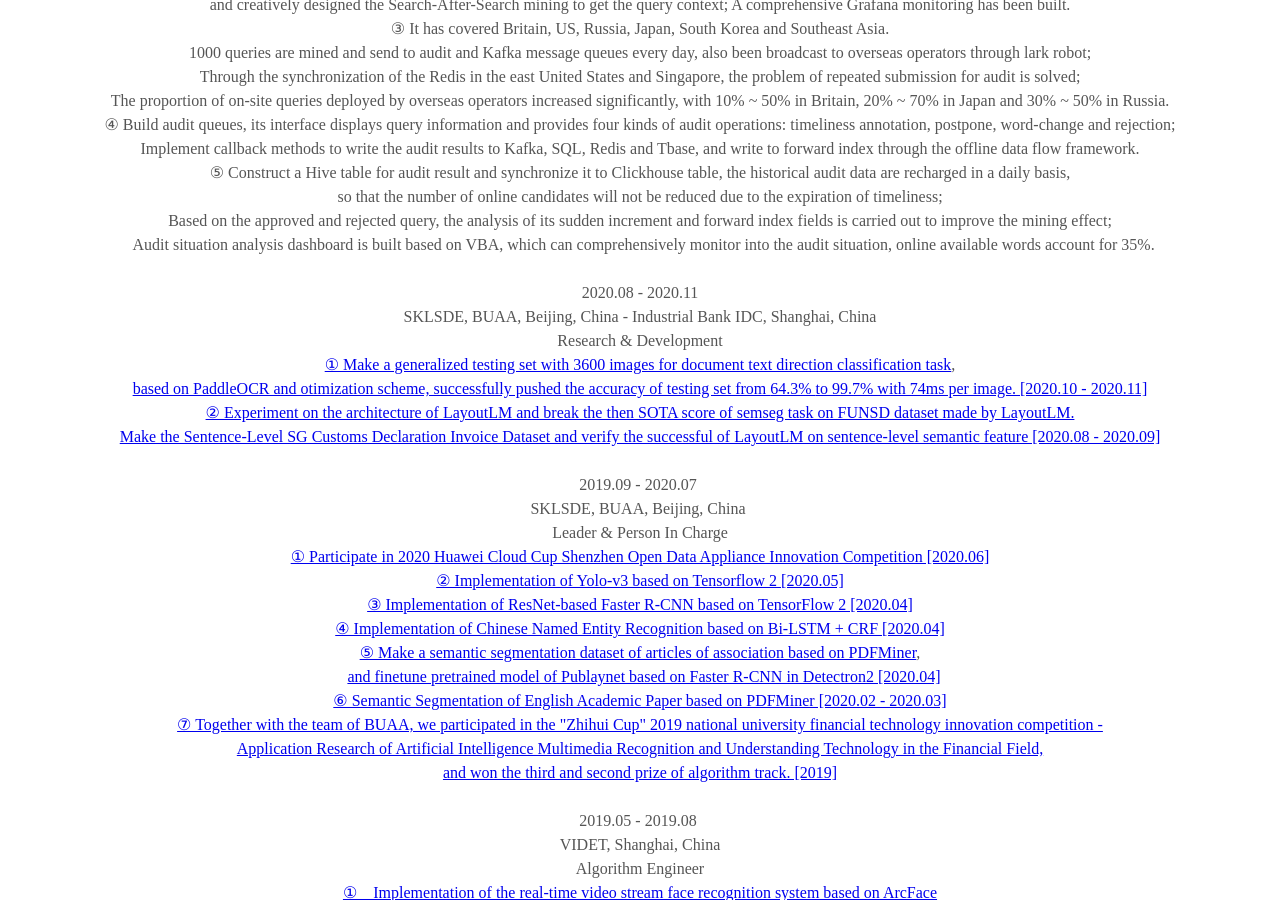
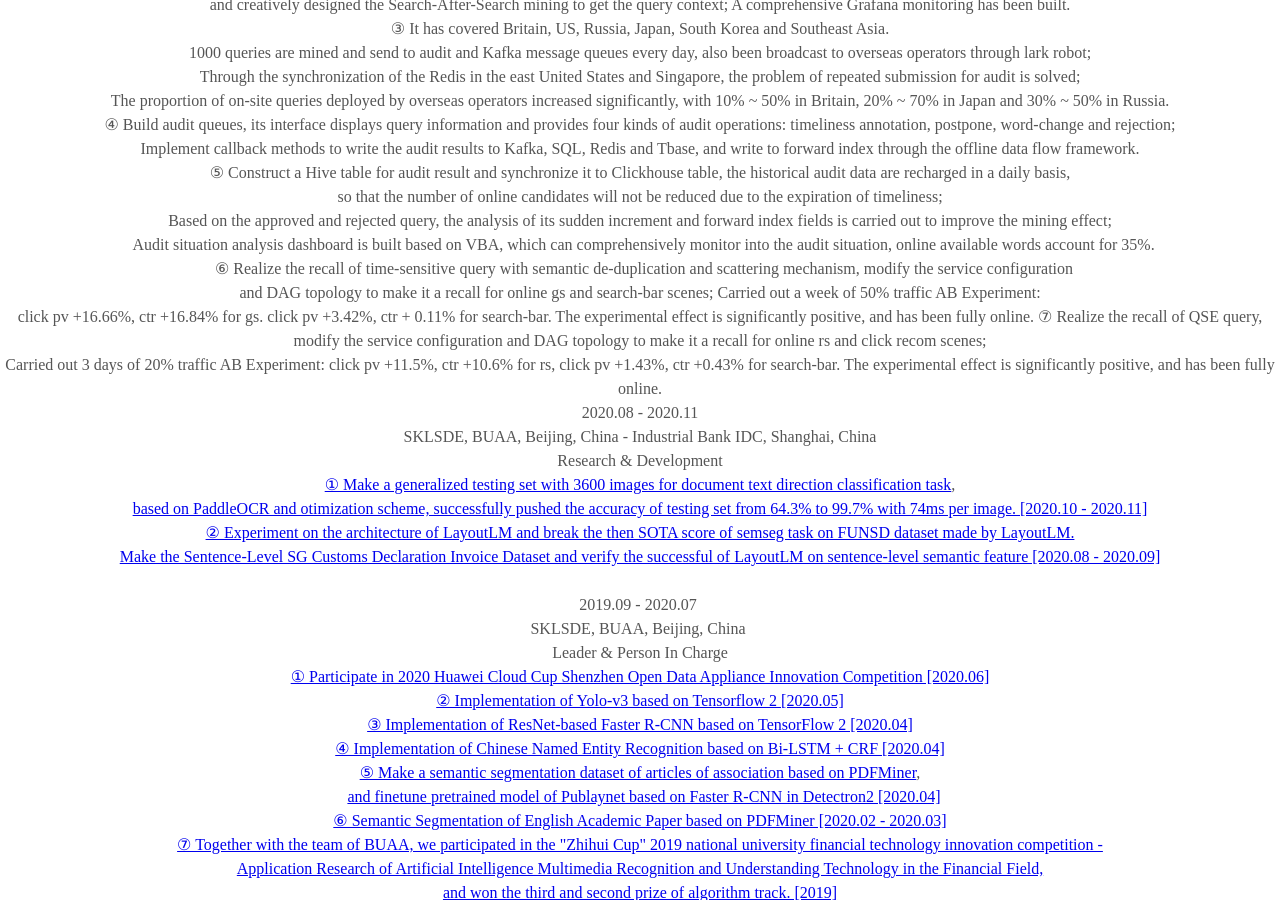
Before and after one commit to Noba1anc3/Noba1anc3.github.io, a Jekyll site: the page built from _posts/2020-07-13-Curriculum Vitae.md, in a window 1280 px wide and 900 px high, scrolled down 2071 px. Built offline with Jekyll 4.4.1, drawn with Linux system fonts in a browser that asks for light colours; some web fonts are replaced.

Commit message:
Update 2020-07-13-Curriculum Vitae.md

```diff
--- a/_posts/2020-07-13-Curriculum Vitae.md
+++ b/_posts/2020-07-13-Curriculum Vitae.md
@@ -88,6 +88,12 @@ and creatively designed the Search-After-Search mining to get the query context;
 so that the number of online candidates will not be reduced due to the expiration of timeliness; <br>
 Based on the approved and rejected query, the analysis of its sudden increment and forward index fields is carried out to improve the mining effect; <br>
 Audit situation analysis dashboard is built based on VBA, which can comprehensively monitor into the audit situation, online available words account for 35%.<br>
+⑥  Realize the recall of time-sensitive query with semantic de-duplication and scattering mechanism, modify the service configuration<br>
+and DAG topology to make it a recall for online gs and search-bar scenes; Carried out a week of 50% traffic AB Experiment:<br>
+click pv +16.66%, ctr +16.84% for gs. click pv +3.42%, ctr + 0.11% for search-bar. The experimental effect is significantly positive, and has been fully online.
+⑦  Realize the recall of QSE query, modify the service configuration and DAG topology to make it a recall for online rs and click recom scenes;<br>
+Carried out 3 days of 20% traffic AB Experiment: click pv +11.5%, ctr +10.6% for rs, click pv +1.43%, ctr +0.43% for search-bar.
+The experimental effect is significantly positive, and has been fully online.
 
 
 <center>2020.08 - 2020.11 <br>
```
